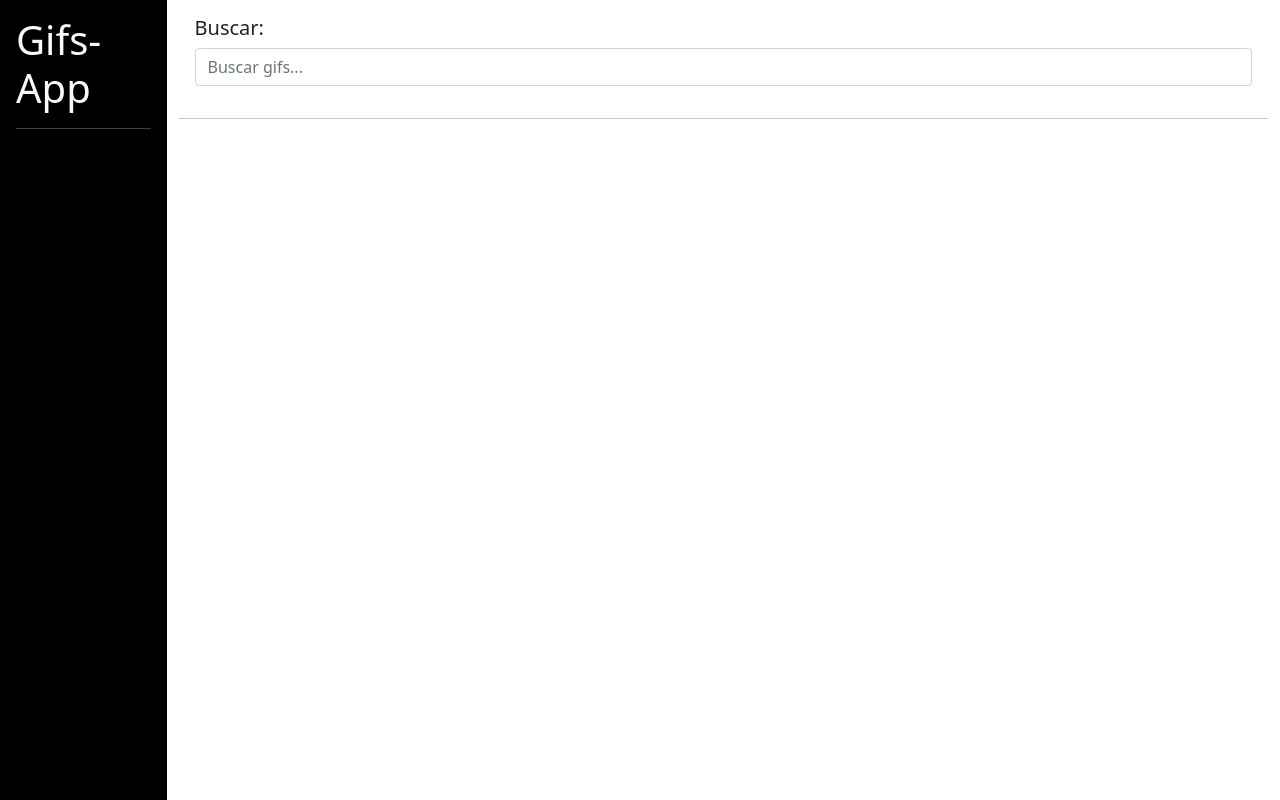
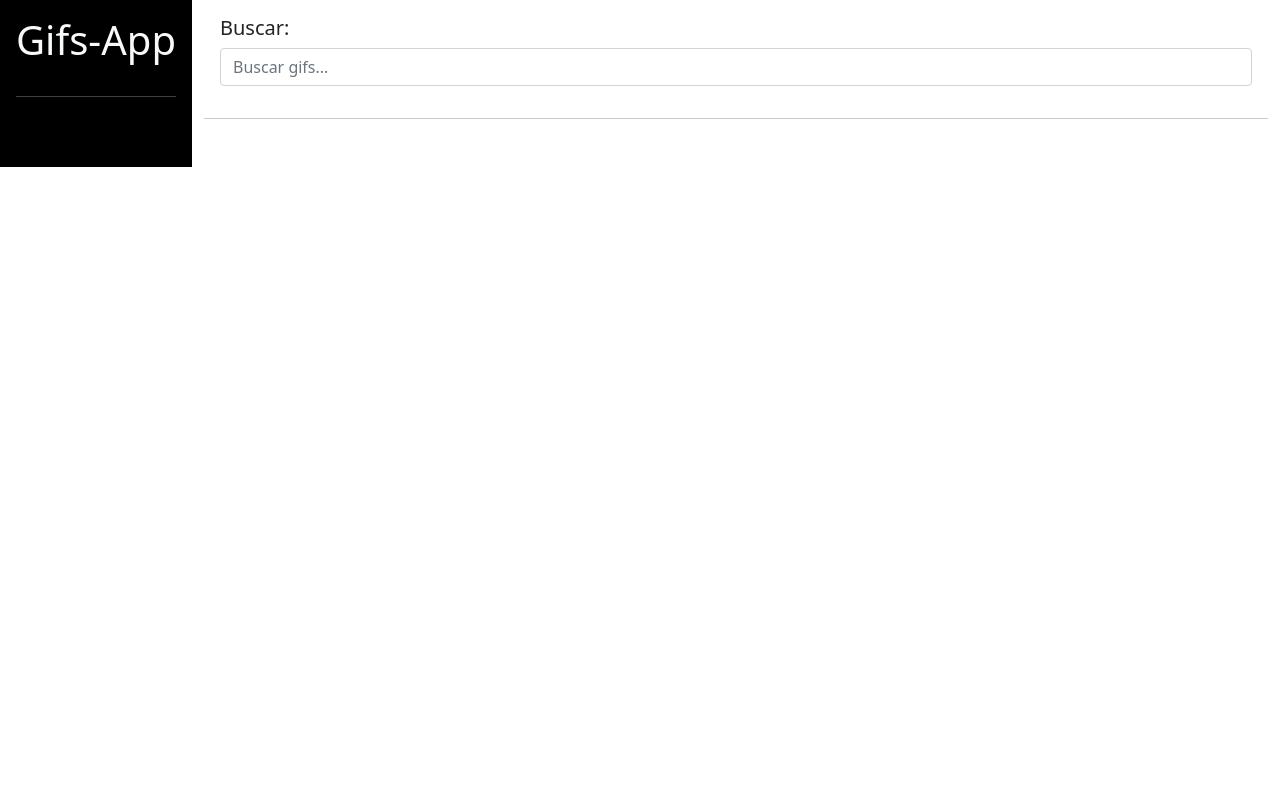
Before and after one commit to daguttt/gifs-app-angular, an Angular app: page / in a window 1280 px wide. Built offline with nearby package versions, Linux system fonts and the light colour scheme.

Commit message:
feat: make sidebar responsive

```diff
--- a/src/app/shared/sidebar/sidebar.component.html
+++ b/src/app/shared/sidebar/sidebar.component.html
@@ -1,7 +1,7 @@
-<aside class="bg-black border-right p-3" id="sidebar">
+<aside class="bg-black p-3">
   <h1 class="text-light">Gifs-App</h1>
   <hr class="text-light" />
-  <div class="list-group list-reset">
+  <div class="list-group list-group-horizontal list-reset">
     <a
       *ngFor="let query of queryHistory"
       (click)="searchAgain(query)"
--- a/src/styles.css
+++ b/src/styles.css
@@ -2,8 +2,85 @@ body {
   height: 100%;
 }
 
-#sidebar {
+/* #sidebar {
   min-height: 100vh;
   height: 100%;
   min-width: 40px;
+} */
+
+app-sidebar {
+  position: fixed;
+  bottom: 0;
+  z-index: 1;
+  width: 100%;
+  height: 70px;
 }
+
+@media screen and (min-width: 768px) {
+  app-sidebar {
+    position: static;
+    flex: 0 0 content;
+    height: auto;
+  }
+}
+
+app-sidebar aside {
+  display: flex;
+  align-items: center;
+  height: 100%;
+  gap: 16px;
+}
+
+@media screen and (min-width: 768px) {
+  app-sidebar aside {
+    flex-direction: column;
+  }
+}
+
+app-sidebar aside h1 {
+  flex: 1 0 auto;
+  margin-bottom: 0;
+}
+
+@media screen and (min-width: 768px) {
+  app-sidebar aside h1 {
+    flex: 0 1 auto;
+  }
+}
+
+app-sidebar aside hr {
+  display: none;
+}
+
+@media screen and (min-width: 768px) {
+  app-sidebar aside hr {
+    display: block;
+    width: 100%;
+  }
+}
+
+app-sidebar aside .list-group {
+  overflow: auto;
+  height: 42px;
+  scrollbar-width: none;
+}
+
+@media screen and (min-width: 768px) {
+  app-sidebar aside .list-group {
+    flex-direction: column;
+    height: auto;
+  }
+
+  app-sidebar aside .list-group>.list-group-item:first-child {
+    border-bottom-left-radius: 0;
+  }
+
+  app-sidebar aside .list-group>.list-group-item:last-child {
+    border-top-right-radius: 0;
+  }
+}
+
+app-sidebar aside .list-group .list-group-item {
+  height: fit-content;
+  flex: 1 0 content;
+}
```
